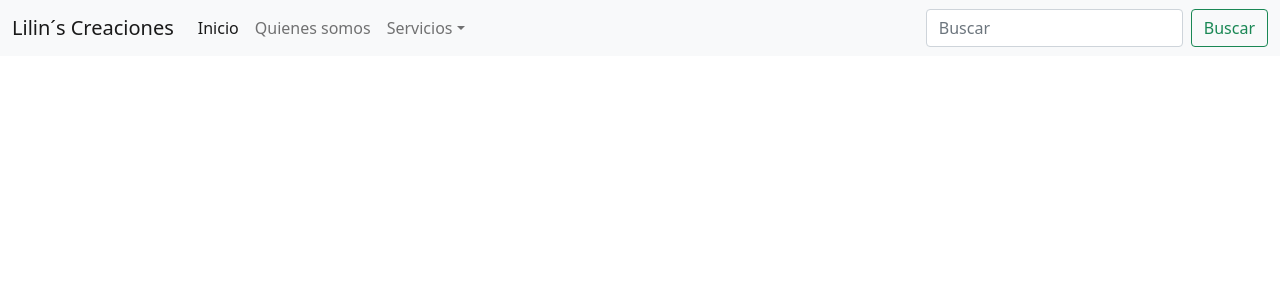
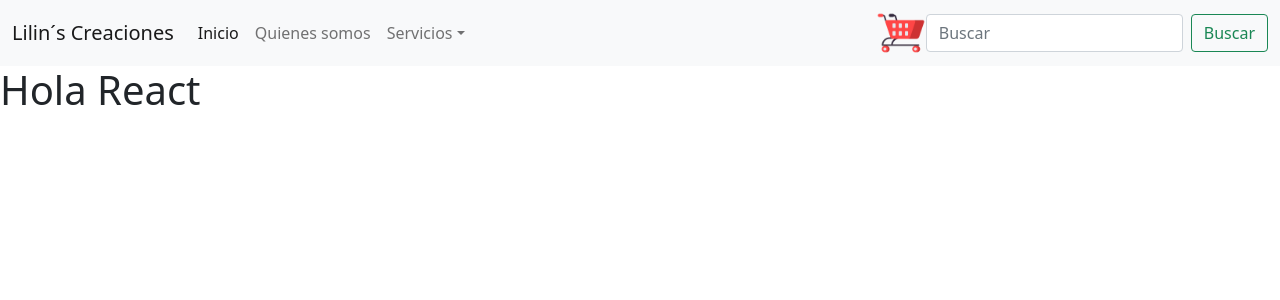
Before and after one commit to Diego-F-Valencia-M/lilins-creaciones-Diego-Fernando-Valencia-Montalvo, a React (Create React App) app: page / in a window 1280 px wide. Shown: the top 300 px of the page. Built offline with nearby package versions, Linux system fonts and the light colour scheme.

Commit message:
creo dos componentes CartWidget.jsx y ItemListContainer.jsx cargo un png y enlaso todo

```diff
--- a/src/App.css
+++ b/src/App.css
@@ -1,38 +1,4 @@
-.App {
-  text-align: center;
+.CartWidget img{
+  width: 50px;
+  height: 50px;
 }
-
-.App-logo {
-  height: 40vmin;
-  pointer-events: none;
-}
-
-@media (prefers-reduced-motion: no-preference) {
-  .App-logo {
-    animation: App-logo-spin infinite 20s linear;
-  }
-}
-
-.App-header {
-  background-color: #282c34;
-  min-height: 100vh;
-  display: flex;
-  flex-direction: column;
-  align-items: center;
-  justify-content: center;
-  font-size: calc(10px + 2vmin);
-  color: white;
-}
-
-.App-link {
-  color: #61dafb;
-}
-
-@keyframes App-logo-spin {
-  from {
-    transform: rotate(0deg);
-  }
-  to {
-    transform: rotate(360deg);
-  }
-}
--- a/src/App.js
+++ b/src/App.js
@@ -2,11 +2,13 @@ import './App.css';
 import 'bootstrap';
 import "bootstrap/dist/css/bootstrap.min.css";
 import NavBar from "./components/NavBar"
+import ItemListContainer from './components/ItemListContainer';
 
 function App() {
   return (
     <div className="App">
       <NavBar />
+      <ItemListContainer />
     </div>
   );
 }
--- /dev/null
+++ b/src/components/CartWidget.jsx
@@ -0,0 +1,12 @@
+import React from 'react'
+import icon from '../icon-cart.png'
+
+function CartWidget() {
+  return (
+    <div className='CartWidget'>
+      <img src={icon} alt="" />
+    </div>
+  )
+}
+
+export default CartWidget
--- /dev/null
+++ b/src/components/ItemListContainer.jsx
@@ -0,0 +1,11 @@
+import React from 'react'
+
+const ItemListContainer = () => {
+  return (
+    <div>
+      <h1>Hola React</h1>
+    </div>
+  )
+}
+
+export default ItemListContainer
--- a/src/components/NavBar.js
+++ b/src/components/NavBar.jsx
@@ -1,4 +1,5 @@
 import React from "react";
+import CartWidget from "./CartWidget";
 
 const NavBar = () => {
   return (
@@ -64,6 +65,7 @@ const NavBar = () => {
                 </ul>
               </li>
             </ul>
+            <CartWidget />
             <form class="d-flex">
               <input
                 class="form-control me-2"
```
Also changed, not shown: src/icon-cart.png (added).
